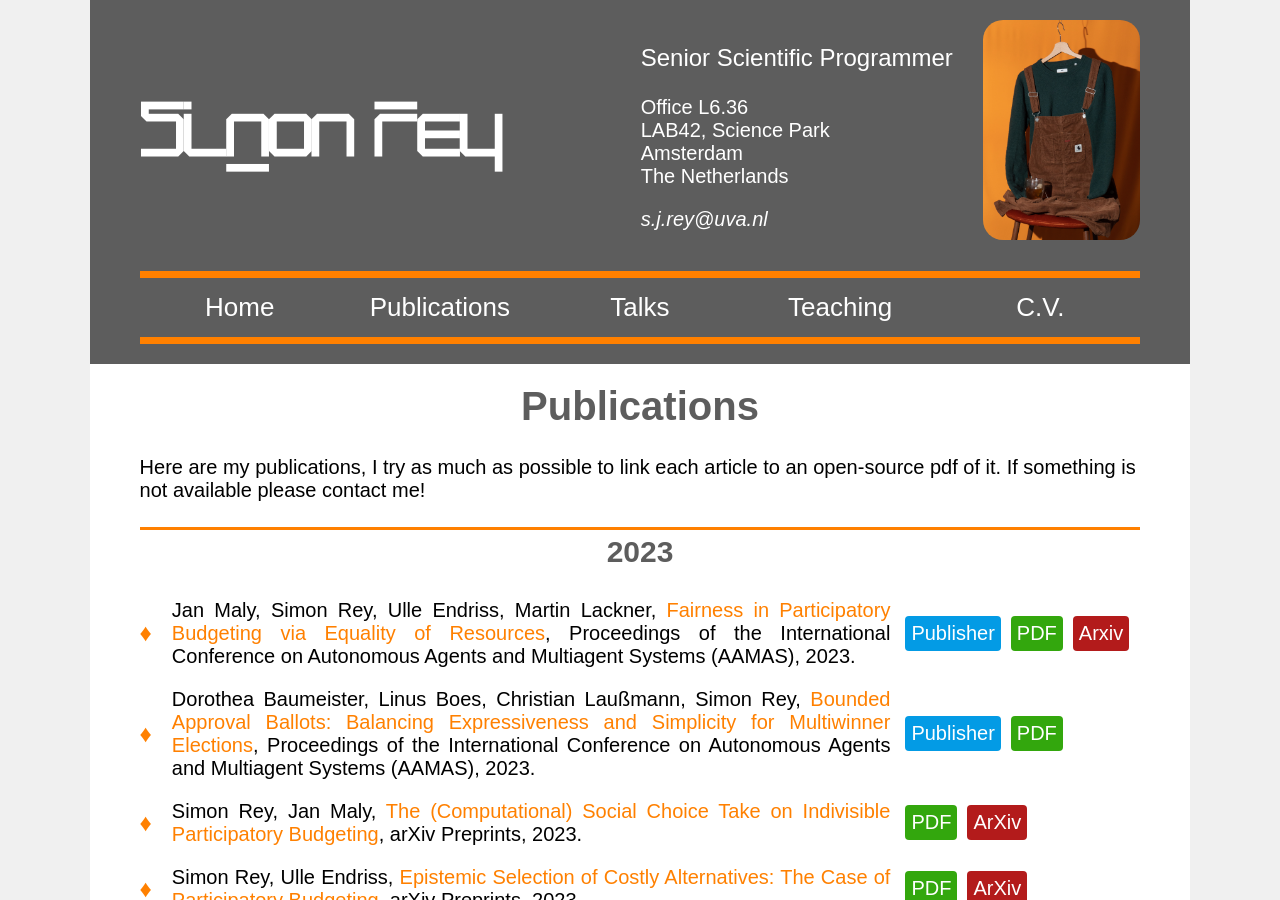
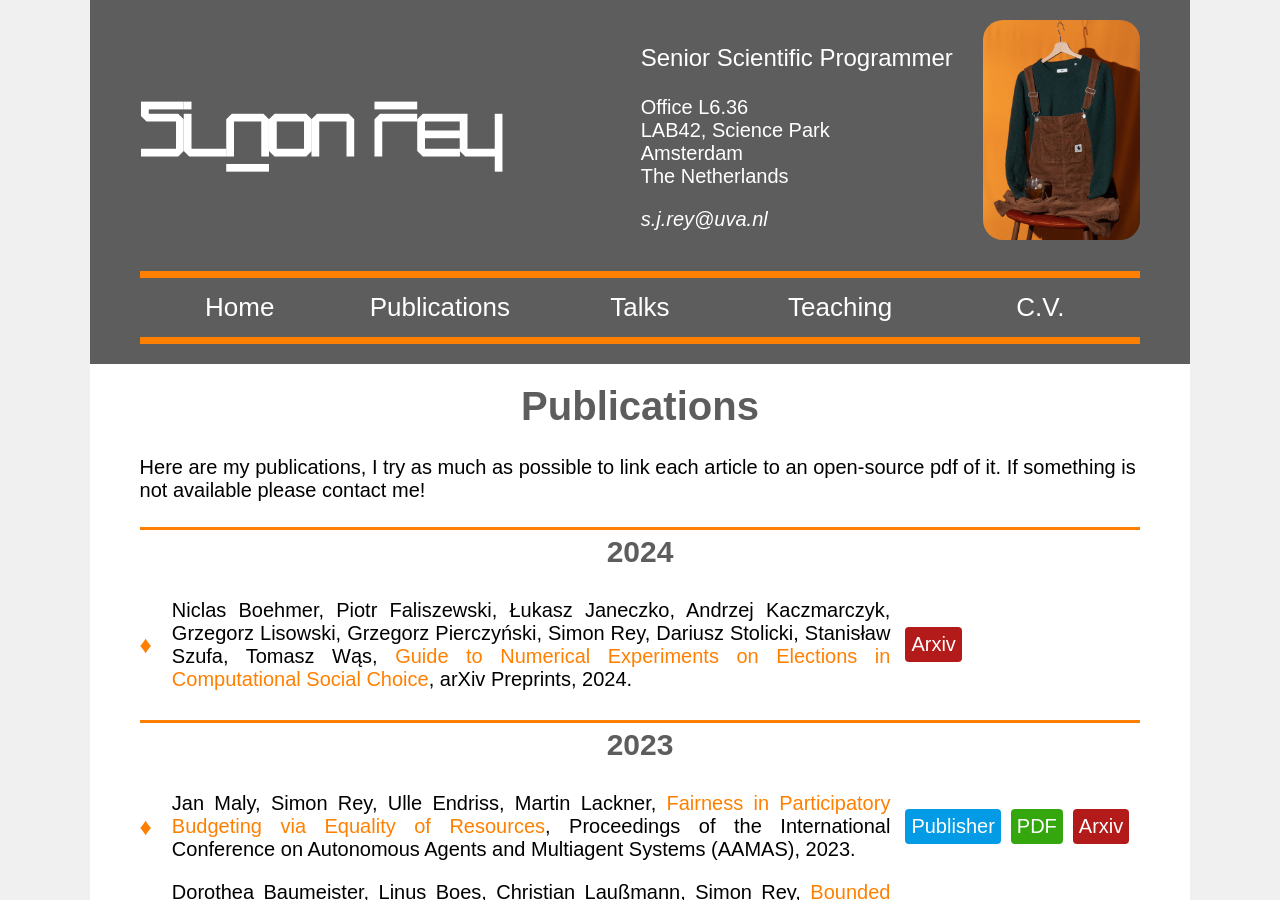
Before and after one commit to Simon-Rey/Personal-Website, a Jekyll site: the page built from docs/publications.md, in a window 1280 px wide and 900 px high. Built offline with Jekyll 4.4.1, drawn with Linux system fonts in a browser that asks for light colours; some web fonts are replaced.

Commit message:
New publication: guide

```diff
--- a/docs/_data/publications.yml
+++ b/docs/_data/publications.yml
@@ -1,3 +1,28 @@
+- authors:
+    - name: "Niclas Boehmer"
+      webpage: "https://sites.google.com/view/niclas-boehmer/home"
+    - name: "Piotr Faliszewski"
+      webpage: "https://home.agh.edu.pl/~faliszew/"
+    - name: "Łukasz Janeczko"
+    - name: "Andrzej Kaczmarczyk"
+      webpage: "https://akaczmarczyk.com/"
+    - name: "Grzegorz Lisowski"
+    - name: "Grzegorz Pierczyński"
+      webpage: "https://mimuw.edu.pl/~pierczynski/"
+    - name: "Simon Rey"
+    - name: "Dariusz Stolicki"
+      webpage: "https://cbip.uj.edu.pl/dstolicki"
+    - name: "Stanisław Szufa"
+      webpage: "https://szufa.simple.ink/"
+    - name: "Tomasz Wąs"
+      webpage: "https://www.mimuw.edu.pl/~twas/"
+  title: "Guide to Numerical Experiments on Elections in Computational Social Choice"
+  published_in: "arXiv Preprints"
+  year: 2024
+  links:
+    - type: "Arxiv"
+      url: "https://arxiv.org/abs/2402.11765"
+
 - authors:
     - name: "Jan Maly"
       webpage: "https://janmaly.de/"
```
